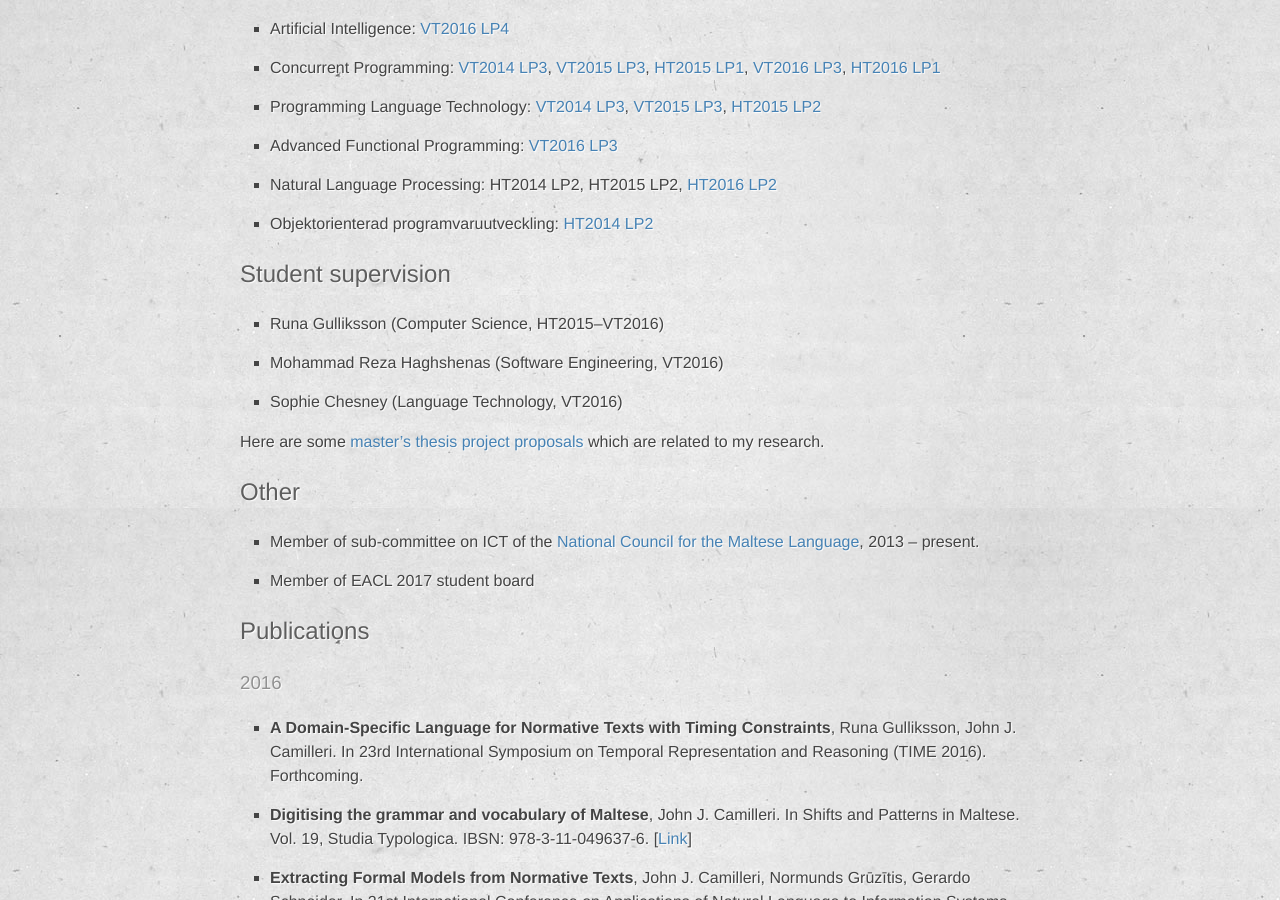
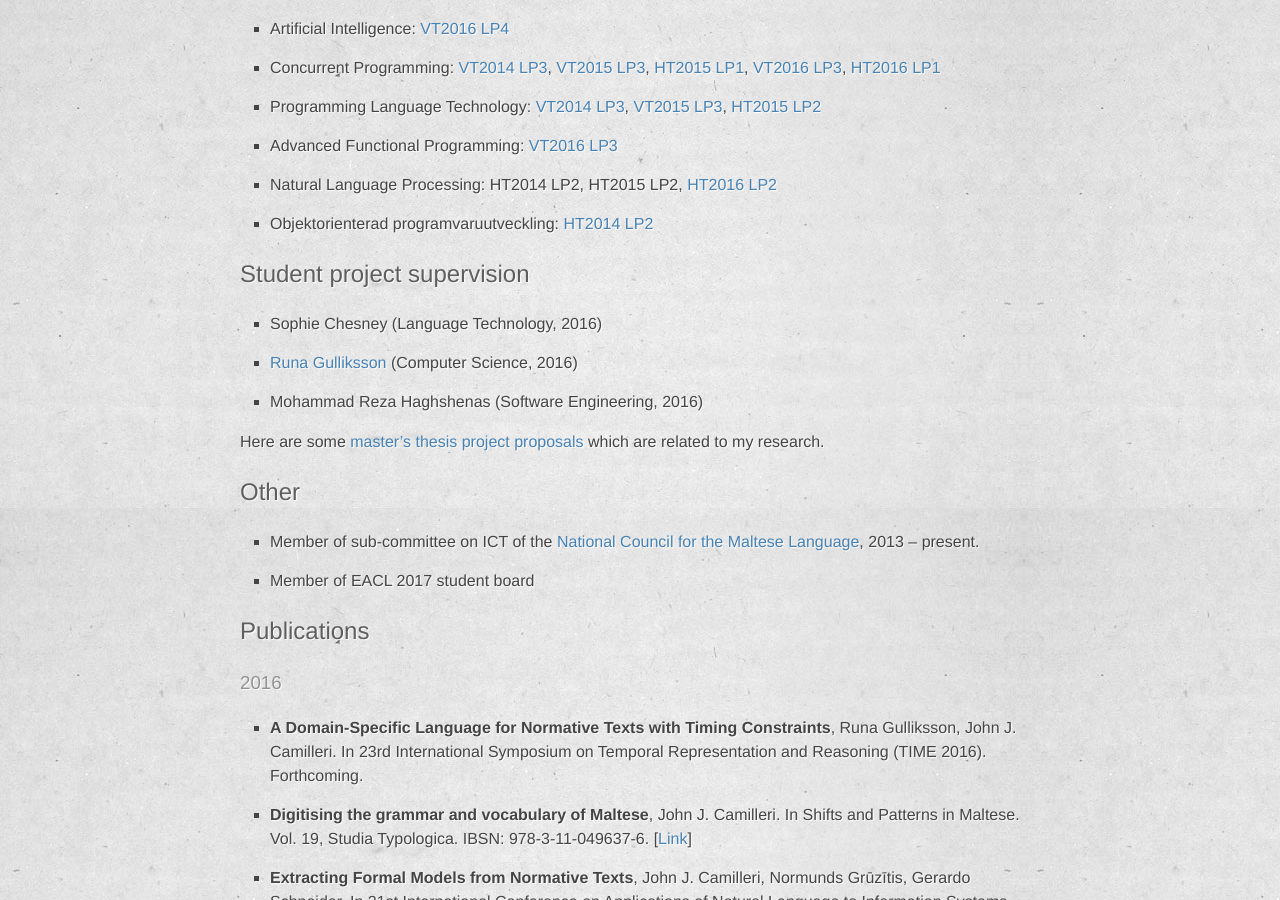
Before and after one commit to johnjcamilleri/johnjcamilleri.github.io, a Jekyll site: the page built from academic.md, in a window 1280 px wide and 900 px high, scrolled down 1056 px. Built offline with Jekyll 4.4.1, drawn with Linux system fonts in a browser that asks for light colours.

Commit message:
Add link to Runa's thesis

```diff
--- a/academic.md
+++ b/academic.md
@@ -44,11 +44,11 @@ I have been/am/will be involved in the following courses as a teaching assistant
     endfor %}{%
   endfor %}
 
-## Student supervision
+## Student project supervision
 
-- Runa Gulliksson (Computer Science, HT2015–VT2016)
-- Mohammad Reza Haghshenas (Software Engineering, VT2016)
-- Sophie Chesney (Language Technology, VT2016)
+- Sophie Chesney (Language Technology, 2016)
+- [Runa Gulliksson](http://publications.lib.chalmers.se/records/fulltext/243893/243893.pdf) (Computer Science, 2016)
+- Mohammad Reza Haghshenas (Software Engineering, 2016)
 
 Here are some [master's thesis project proposals](https://masterthesis.cms.chalmers.se/supervisor/john-j-camilleri)
 which are related to my research.
```
